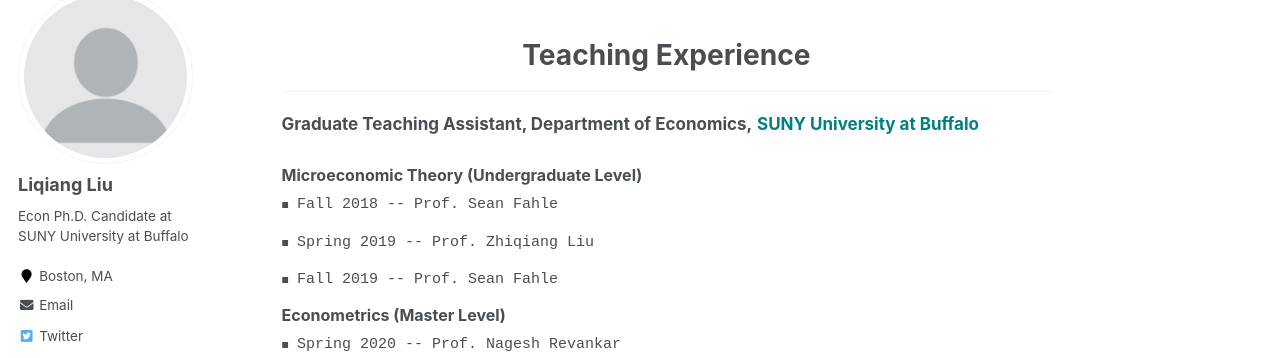
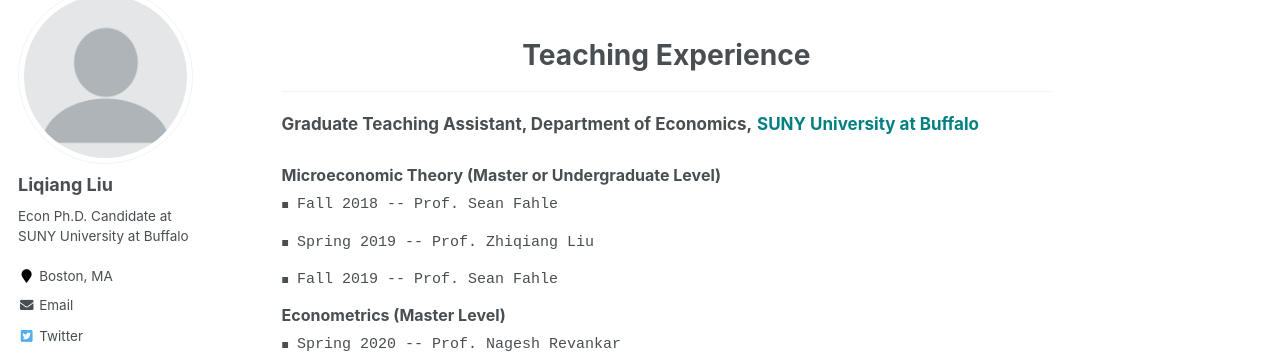
Before and after one commit to Liqiang-Liu/Liqiang-Liu.github.io, a Jekyll site: the page built from _pages/teaching.md, in a window 1280 px wide and 923 px high. Shown: the part 129-487 px from the top of the window. Built offline with Jekyll 4.4.1, drawn with Linux system fonts in a browser that asks for light colours.

Commit message:
Update teaching.md

```diff
--- a/_pages/teaching.md
+++ b/_pages/teaching.md
@@ -27,7 +27,7 @@ redirect_from:
 
 <span style="font-size: 17px;"> <strong>Graduate Teaching Assistant, Department of Economics,</strong> <span style="color:teal;"> <strong>SUNY University at Buffalo</strong> </span> </span>
 <ul class="custom-bullet">
-  <span style="font-size: 16px;"><strong>Microeconomic Theory (Undergraduate Level)</strong></span>
+  <span style="font-size: 16px;"><strong>Microeconomic Theory (Master or Undergraduate Level)</strong></span>
     <ul class="custom-bullet">
       <li><span style="font-size: 15px; font-family: monospace;">Fall   2018 -- Prof. Sean Fahle</span></li>
       <li><span style="font-size: 15px; font-family: monospace;">Spring 2019 -- Prof. Zhiqiang Liu</span></li>
```
